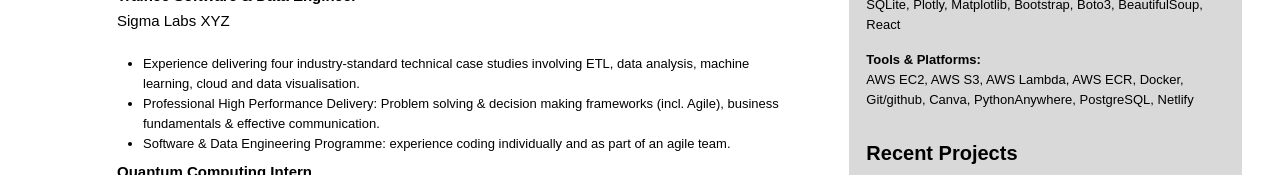
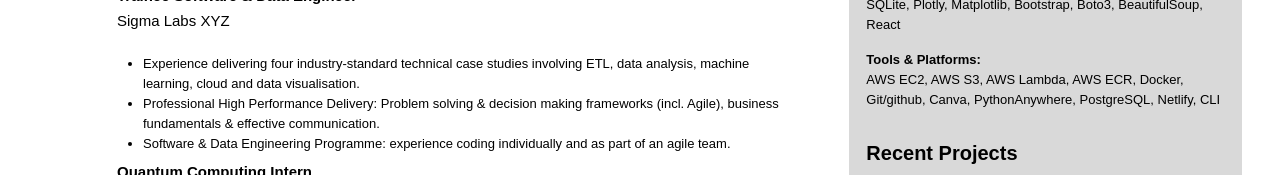
Before and after one commit to Eros-code/Eros-react-cv, a React (Vite) app in the folder my-first-vite-project/: page / in a window 1280 px wide. Shown: the part 543-718 px from the top of the page. Built offline with nearby package versions, Linux system fonts and the light colour scheme.

Commit message:
making cv ready for deployment

```diff
--- a/my-first-vite-project/components/Skills.jsx
+++ b/my-first-vite-project/components/Skills.jsx
@@ -77,7 +77,7 @@
         </li>
         <li className="skills-bullet">
           AWS EC2, AWS S3, AWS Lambda, AWS ECR, Docker, Git/github, Canva,
-          PythonAnywhere, PostgreSQL, Netlify
+          PythonAnywhere, PostgreSQL, Netlify, CLI
         </li>
       </ul>
     </section>
```
